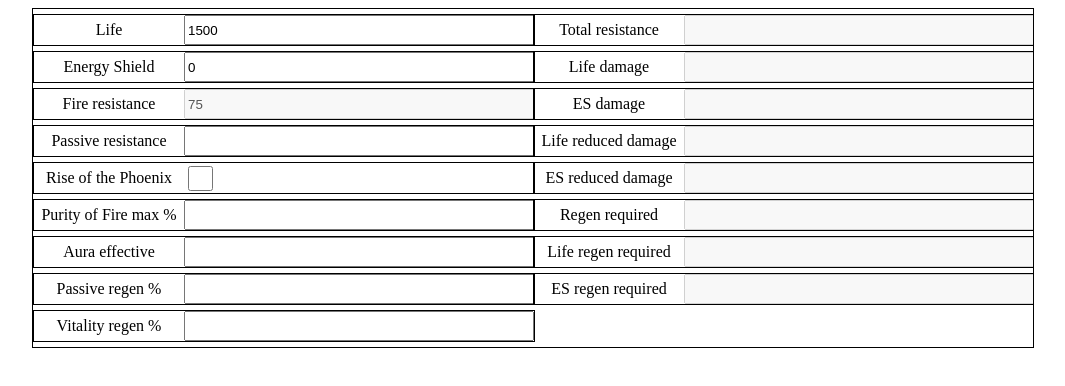
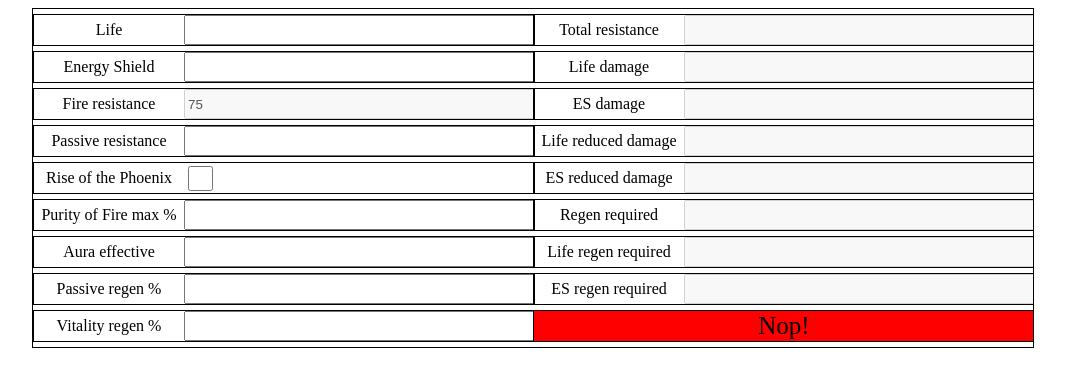
Before and after one commit to kolu-shuangliang/can-i-righteous-fire, a website: page index.html in a window 1280 px wide. Shown: the whole page, without its empty margins (107-1172 px from the left). Drawn offline with Linux system fonts and the light colour scheme.

Commit message:
HTML/CSS changes. Added result div. Added css style for result div. Changed input properties.

```diff
--- a/index.html
+++ b/index.html
@@ -7,50 +7,47 @@
 
     <!-- Stylesheet include -->
     <link rel="stylesheet" href="css/main.css">
-    <!-- JavaScript include. Could be better to include at end of body -->
-    <script src="js/calculate.js"></script>
 
 </head>
 <body>
 
     <div id="container">
-
         <div class="innerContainer">
             <div class="row">
                 <span class="inputName">Life</span>
-                <input type="number" id="input_life" min="0" step="1" value="1500">
+                <input class="cirf-input" type="number" id="input_life" min="0" step="1" name="life">
             </div>
             <div class="row">
                 <span class="inputName">Energy Shield</span>
-                <input type="number" id="input_es" min="0" step="1" value="0">
+                <input class="cirf-input" type="number" min="0" step="1" name="es">
             </div>
             <div class="row">
                 <span class="inputName">Fire resistance</span>
-                <input type="number" id="input_baseResistance" min="0" step="1" value="75" disabled>
+                <input class="cirf-input" type="number" value="75" name="baseRes" disabled>
             </div>
             <div class="row">
                 <span class="inputName">Passive resistance</span>
-                <input type="number" id="input_passiveResistance" min="0" step="1">
+                <input class="cirf-input" type="number" min="0" step="1" name="passiveRes">
             </div>
             <div class="row">
                 <span class="inputName">Rise of the Phoenix</span>
-                <input type="checkbox" id="input_rotp">
+                <input class="cirf-input" type="checkbox" name="rotp">
             </div>
             <div class="row">
                 <span class="inputName">Purity of Fire max %</span>
-                <input type="number" id="input_purity" min="0" step="1">
+                <input class="cirf-input" type="number" min="0" step="1" name="purity">
             </div>
             <div class="row">
                 <span class="inputName">Aura effective</span>
-                <input type="number" id="input_auraEffect" min="0" step="1">
+                <input class="cirf-input" type="number" min="0" step="1" name="aura">
             </div>
             <div class="row">
                 <span class="inputName">Passive regen %</span>
-                <input type="number" id="input_passiveRegen" min="0" step="1">
+                <input class="cirf-input" type="number" min="0" step="1" name="regen">
             </div>
             <div class="row">
                 <span class="inputName">Vitality regen %</span>
-                <input type="number" id="input_vitalityRegen" min="0" step="1">
+                <input class="cirf-input" type="number" min="0" step="1" name="vitality">
             </div>
         </div>
         <div class="innerContainer">
@@ -86,8 +83,10 @@
                 <span class="inputName">ES regen required</span>
                 <input type="number" id="input_esRequired" min="0" step="1" disabled>
             </div>
+            <div id="result" class="row">Nop!</div>
         </div>
     </div>
 
+    <script src="js/eventlistener.js"></script>
 </body>
 </html>
--- a/sass/main.scss
+++ b/sass/main.scss
@@ -10,6 +10,12 @@
         width: 500px;
         float: left;
     }
+}
+#result{
+    background-color: red;
+    font-size: 25px;
+    line-height: 30px;
+    text-align: center;
 }
 .row{
     width: 100%;
```
Also changed, not shown: css/main.css.
